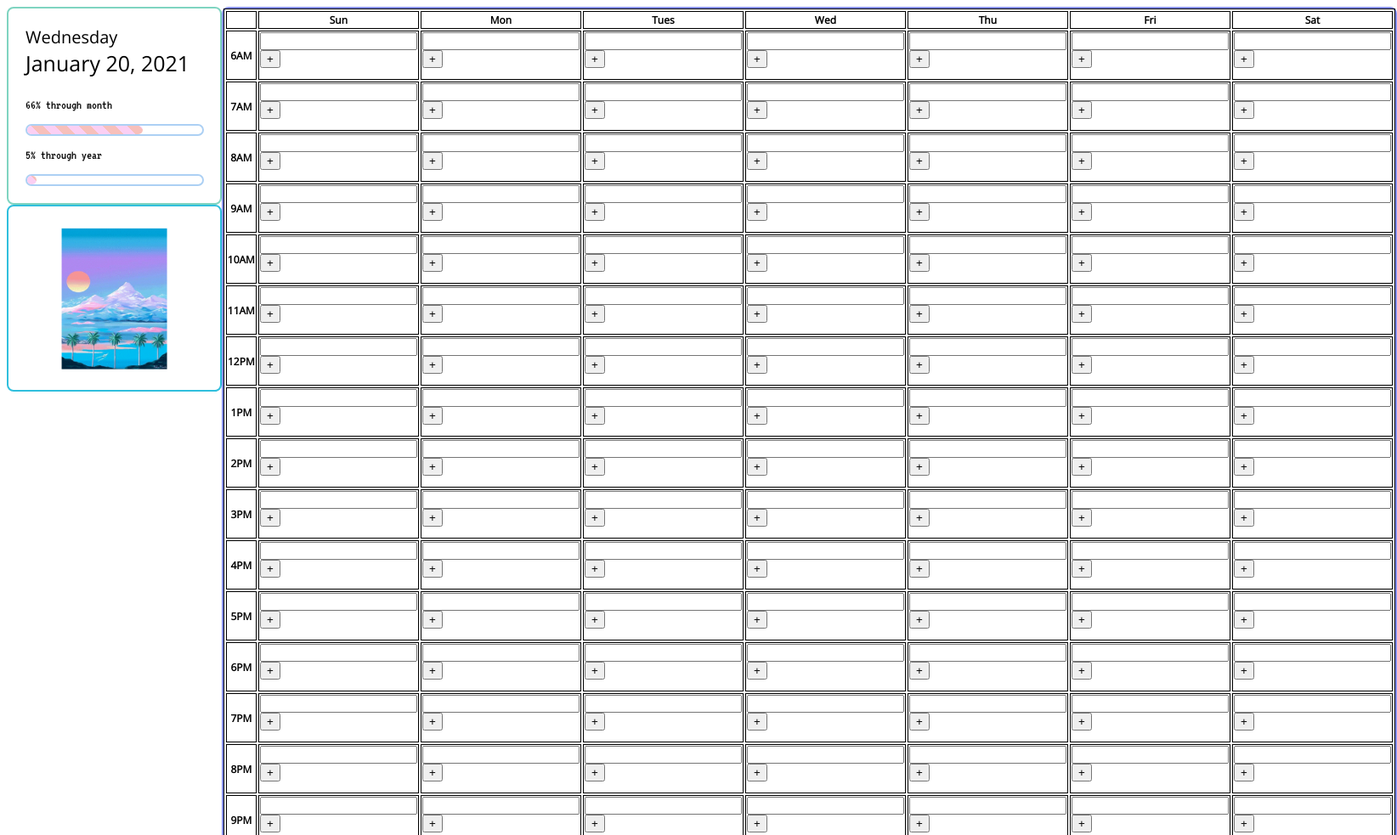
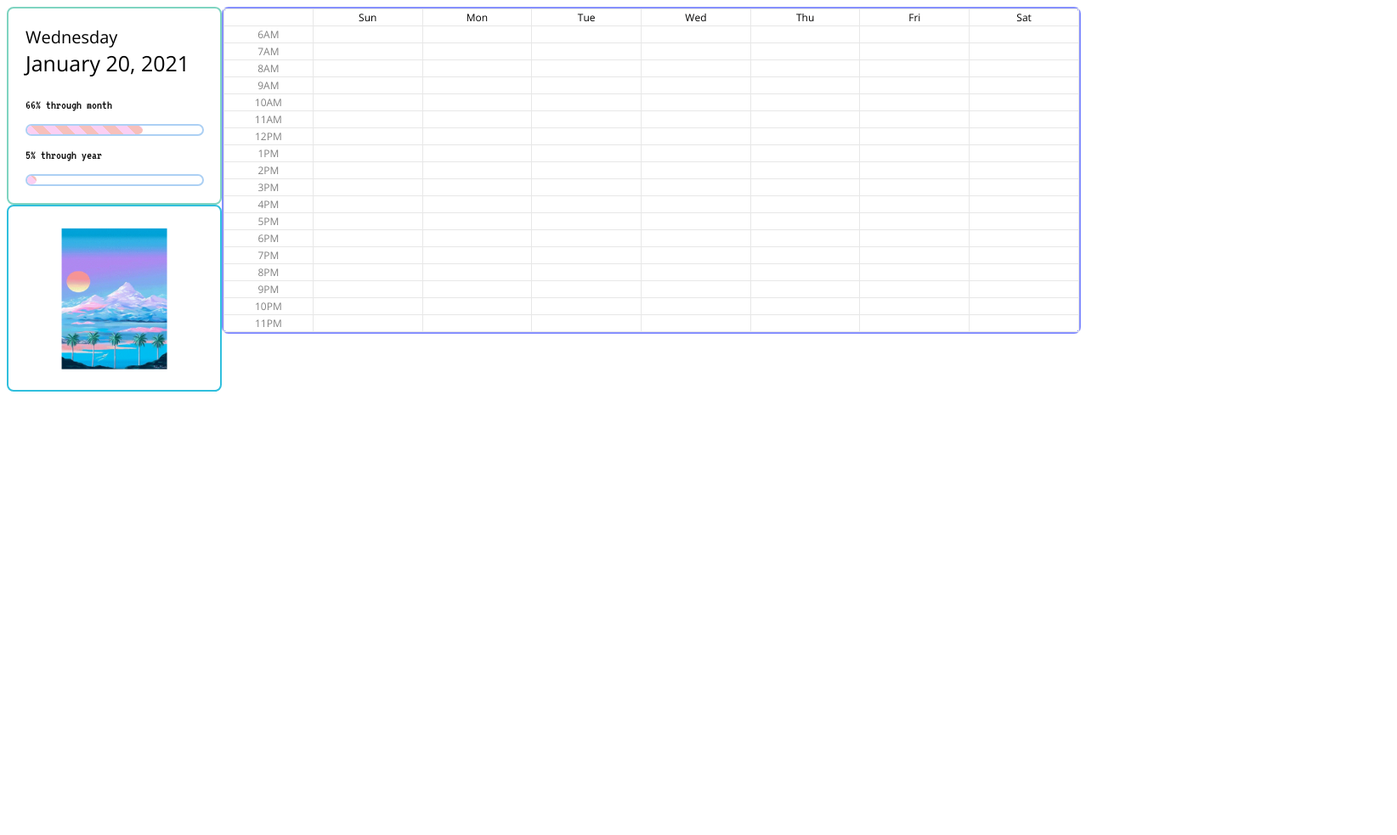
Before and after one commit to madeleinebarr/valendar, a website: page index.html in a window 1280 px wide. Shown: the top 983 px of the page at 85% size, 1644 px wide, since content can reach past the window. After the commit the page ends 800 px from the top, so only its background shows below. Drawn offline with nearby package versions, Linux system fonts and the light colour scheme.

Commit message:
calendar styling

```diff
--- a/index.html
+++ b/index.html
@@ -2,7 +2,9 @@
 <html>
     <head>
         <link rel="preconnect" href="https://fonts.gstatic.com">
-<link href="https://fonts.googleapis.com/css2?family=Open+Sans:wght@300;400&family=VT323&display=swap" rel="stylesheet">
+<link href="https://fonts.googleapis.com/css2?family=Open+Sans:ital,wght@0,300;0,400;0,600;0,700;0,800;1,300;1,400;1,600;1,700;1,800&family=VT323&display=swap" rel="stylesheet">
+
+<!-- <link href="https://fonts.googleapis.com/css2?family=Open+Sans:ital,wght@0,300;0,400;0,600;0,700;0,800;1,300;1,400;1,600;1,700;1,800&display=swap" rel="stylesheet"> -->
 
 
 
--- a/main.css
+++ b/main.css
@@ -9,6 +9,13 @@
   --graphite: #acd0f4;
   --peachy: #f7c0bb;
   --ballet: #fbcff3;
+
+  --seafoamtransparent: rgba(127, 212, 193, 0.3);
+  --koolaidtransparent: rgba(48, 191, 221, 0.3);
+  --grapefizztransparent: rgba(134, 144, 255, 0.1);
+  --graphitetransparent: rgba(172, 208, 244, 0.3);
+  --peachytransparent: rgba(247, 192, 187, 0.3);
+  --ballettransparent: rgba(251, 207, 243, 0.3);
   --radius: 8px;
   --sansserif: "Open Sans", sans-serif;
   --pixel: "VT323", monospace;
@@ -134,17 +141,37 @@ body {
 
 /*table calendar*/
 
-table,
+.schedulelayout table,
 th,
 td {
-  border: 1px solid black;
-  /* border-collapse: collapse; */
+  /* border: 1px solid #ececec; */
+  border: 1px solid #e7e7e7;
+  /* border: 1px solid black; */
+  border-collapse: collapse;
+}
+
+.schedulelayout th {
+  font-weight: 400;
+}
+
+.row th {
+  color: grey;
 }
 
 .scheduledEvent {
-  background-color: var(--peachy);
-  border: 2px solid var(--grapefizz);
-  border-radius: 2px;
+  /* border: 2px solid var(--grapefizz); */
+
+  border-left: 3px solid var(--grapefizz);
+  border-radius: 8px;
+
+  /* border: 2px solid var(--grapefizz); */
+  background-color: var(--grapefizztransparent);
+
+  color: var(--grapefizz);
+}
+
+.scheduledEvent li {
+  font-weight: 600;
 }
 
 .plan {
--- a/script.js
+++ b/script.js
@@ -116,7 +116,7 @@ const corner = document.createElement('th');
 corner.innerHTML = '';
 scheduleTable.appendChild(corner);
 
-const scheduleDaysArray = ['Sun', 'Mon', 'Tues', 'Wed', 'Thu', 'Fri', 'Sat'];
+const scheduleDaysArray = ['Sun', 'Mon', 'Tue', 'Wed', 'Thu', 'Fri', 'Sat'];
 let scheduleTimesArray = ['6AM', '7AM', '8AM', '9AM', '10AM', '11AM', '12PM', '1PM', '2PM', '3PM', '4PM', '5PM', '6PM', '7PM', '8PM', '9PM', '10PM', '11PM'];
 let scheduleItems = [];
 let scheduleLSItems = [];
@@ -146,12 +146,12 @@ scheduleDaysArray.forEach((day) => {
   scheduleTimesArray.forEach((time) => {
     const timeRow = document.querySelector(`.row${time}`);
     // console.log(timeRow);
-    const scheduleSlot = document.createElement('td');
-    scheduleSlot.classList.add(`column${day}`, `row${time}`, `${time}${day}`, 'slot');
+    const scheduleSlotTD = document.createElement('td');
+    scheduleSlotTD.classList.add(`scheduleSlot${time}${day}`, `column${day}`, `row${time}`, `${time}${day}`, 'slot');
     // scheduleSlot.innerHTML = `${day} + ${time}`;
 
-    scheduleSlot.innerHTML = `
-        <form class="scheduleForm${time}${day} scheduleForm">
+    scheduleSlotTD.innerHTML = `
+        <form class="scheduleForm${time}${day} scheduleForm hidden">
         <input type="text" name="item" id="${time}${day}" autocomplete="off">
         <button type="submit">+</button>
         </form>
@@ -159,7 +159,7 @@ scheduleDaysArray.forEach((day) => {
     `;
 
 
-    timeRow.appendChild(scheduleSlot);
+    timeRow.appendChild(scheduleSlotTD);
 
     let timedayslot = time + day;
     // console.count(console.log(timedayslot));
@@ -168,6 +168,7 @@ scheduleDaysArray.forEach((day) => {
 
     const scheduleForm = document.querySelector(`.scheduleForm${time}${day}`);
     const scheduleList = document.querySelector(`.scheduleList${time}${day}`);
+    const scheduleSlot = document.querySelector(`.scheduleSlot${time}${day}`);
 
     function handleScheduleSubmit(e) {
       e.preventDefault();
@@ -202,6 +203,8 @@ scheduleDaysArray.forEach((day) => {
         </li>
       `).join('');
       scheduleList.innerHTML = html;
+      scheduleForm.classList.add('hidden');
+      scheduleSlot.classList.add('scheduledEvent');
     }
 
     function mirrorScheduleToLocalStorage() {
@@ -216,11 +219,32 @@ scheduleDaysArray.forEach((day) => {
       }
     }
 
+    // function createEvent(e) {
+//   const clickedSlot = e.currentTarget;
+
+//   // add the class that it is a scheduled event
+//   clickedSlot.classList.add('scheduledEvent');
+
+//   // show the form
+//   const clickedForm = clickedSlot.querySelector('.scheduleform');
+//   clickedForm.classList.remove('hidden');
+// }
+
+    function createEvent(e) {
+      // console.log(e.currentTarget);
+      // const clickedSlot = e.currentTarget;
+      // clickedSlot.classList.add('scheduledEvent');
+      scheduleSlot.classList.add('scheduledEvent');
+
+      // scheduleForm.classList.add('scheduledForm');
+      scheduleForm.classList.remove('hidden');
+    }
     // if you wanted you could add delete schedule item functionality with a button
     // and also mark as complete functionality
     // let's get some other functions up and running first
 
 
+    scheduleSlot.addEventListener('dblclick', createEvent);
 
     scheduleForm.addEventListener('submit', handleScheduleSubmit);
     scheduleList.addEventListener('scheduleItemsUpdated', displayScheduleItems);
```
